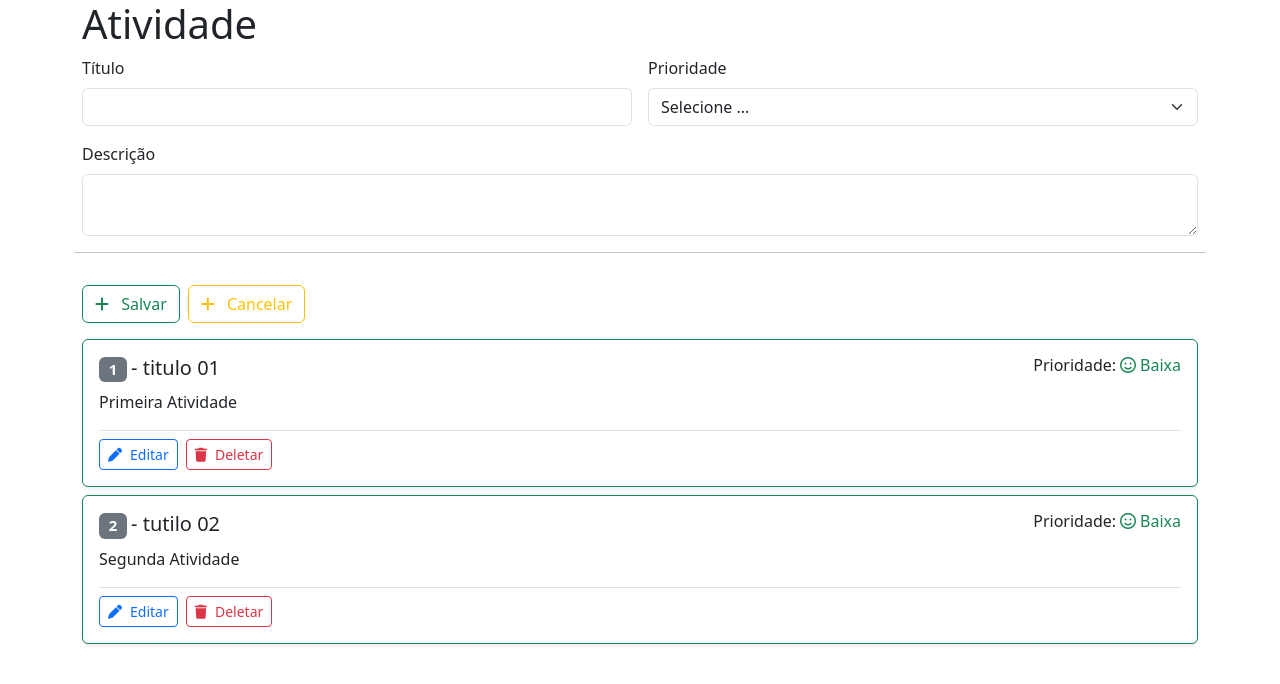
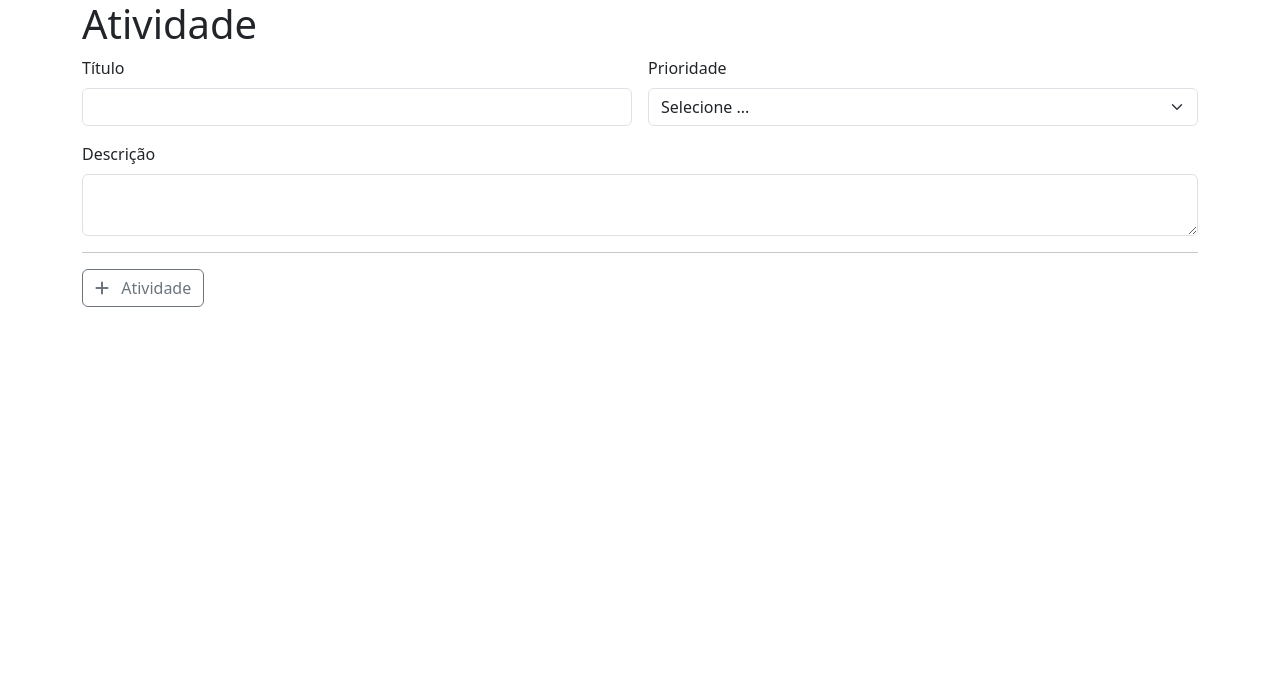
Before and after one commit to juniorti91/AppReactAspNetCore, a React (Create React App) app in the folder pro-atividade-app/: page / in a window 1280 px wide. Shown: the top 684 px of the page. Built offline with nearby package versions, Linux system fonts and the light colour scheme.

Commit message:
Aula 40 em andamento

```diff
--- a/pro-atividade-app/src/App.js
+++ b/pro-atividade-app/src/App.js
@@ -1,39 +1,20 @@
-import { useState } from 'react';
+import { useEffect, useState } from 'react';
 import './App.css';
 import AtividadeForm from './components/AtividadeForm';
 import AtividadeLista from './components/AtividadeLista';
 
-let initialState = [
-    {
-      id: 1,
-      prioridade: '1',
-      titulo: 'titulo 01',
-      descricao: 'Primeira Atividade'
-    },
-    {
-      id: 2,
-      prioridade: '1',
-      titulo: 'tutilo 02',
-      descricao: 'Segunda Atividade'
-    }
-];
-
 function App() {
 
-  const [atividades, setAtividades] = useState(initialState);
-  const [atividade, setAtividade] = useState({});
+  const [index, setIndex] = useState(0);
+  const [atividades, setAtividades] = useState([]);
+  const [atividade, setAtividade] = useState({id: 0});
 
-  function addAtividade(e) {
-      e.preventDefault(); // Evita que a página fique atualizando
+  useEffect(() => {
+      atividades.length <= 0 ? setIndex(1) : setIndex(Math.max.apply(Math, atividades.map((item) => item.id)) + 1)
+  }, [atividades])
 
-      const atividade = {
-          id: Math.max.apply(Math, atividades.map((item) => item.id)) + 1,
-          prioridade: document.getElementById('prioridade').value,
-          titulo: document.getElementById('titulo').value,
-          descricao: document.getElementById('descricao').value
-      };
-
-      setAtividades([...atividades, {...atividade}]); // Spred operator utilizado para criar um novo array dentro de um array
+  function addAtividade(ativ) {
+      setAtividades([...atividades, {...ativ, id: index }]); // Spred operator utilizado para criar um novo array dentro de um array
   }
 
   function cancelarAtividade() {
@@ -59,9 +40,9 @@ function App() {
     <>
         <AtividadeForm
             addAtividade={addAtividade}
-            ativSelecionada={atividade}
             cancelarAtividade={cancelarAtividade}
             atualizarAtividade={atualizarAtividade}
+            ativSelecionada={atividade}
             atividades={atividades}
         />
 
--- a/pro-atividade-app/src/components/Atividade.js
+++ b/pro-atividade-app/src/components/Atividade.js
@@ -33,7 +33,9 @@ export default function Atividade(props) {
       <div className="card-body">
         <div className="d-flex justify-content-between">
             <h5 className="card-title"><span className="badge bg-secondary me-1">{props.ativ.id}</span>- {props.ativ.titulo}</h5>
-            <h6> Prioridade:<span className={'ms-1 text-' + prioridadeStyle(props.ativ.prioridade)}><i className={"me-1 fa-regular fa-face-" + prioridadeStyle(props.ativ.prioridade, true)}></i>{prioridadeLabel(props.ativ.prioridade)}</span></h6>
+            <h6> Prioridade:<span className={'ms-1 text-' + prioridadeStyle(props.ativ.prioridade)}>
+                <i className={"me-1 fa-regular fa-face-" + prioridadeStyle(props.ativ.prioridade, true)}></i>{prioridadeLabel(props.ativ.prioridade)}</span>
+            </h6>
         </div>
 
         <p className="card-text">{props.ativ.descricao}</p>
--- a/pro-atividade-app/src/components/AtividadeForm.js
+++ b/pro-atividade-app/src/components/AtividadeForm.js
@@ -27,12 +27,8 @@ export default function AtividadeForm(props) {
 
     const handleSubmit = (e) => {
         e.preventDefault();
-
-        if (props.ativSelecionada.id !== 0) {
-            props.atualizarAtividade(atividade);
-        } else {
-            props.addAtividade(atividade);
-        }
+        if (props.ativSelecionada.id !== 0) props.atualizarAtividade(atividade);
+        else props.addAtividade(atividade);
 
         setAtividade(atividadeInicial);
     }
@@ -46,7 +42,7 @@ export default function AtividadeForm(props) {
     }
 
     function atividadeAtual() {
-        if (props.ativSelecionada.id !== 0){
+        if (props.ativSelecionada.id !== 0) {
             return props.ativSelecionada;
         } else {
             return atividadeInicial;
@@ -73,9 +69,9 @@ export default function AtividadeForm(props) {
                 <div className="col-md-12">
                     <label className="form-label">Descrição</label>
                     <textarea name='descricao' value={atividade.descricao} onChange={inputTextHandler} id='descricao' type='text' className="form-control" />
+                <hr />
                 </div>
-                <hr />
-                <div className='col-12'>
+                <div className='col-12 mt-0'>
                     { atividade.id === 0 ? <button className='btn btn-outline-secondary' type='submit'><i className='fas fa-plus me-2'></i> Atividade </button>
                         :
                         <>
```
